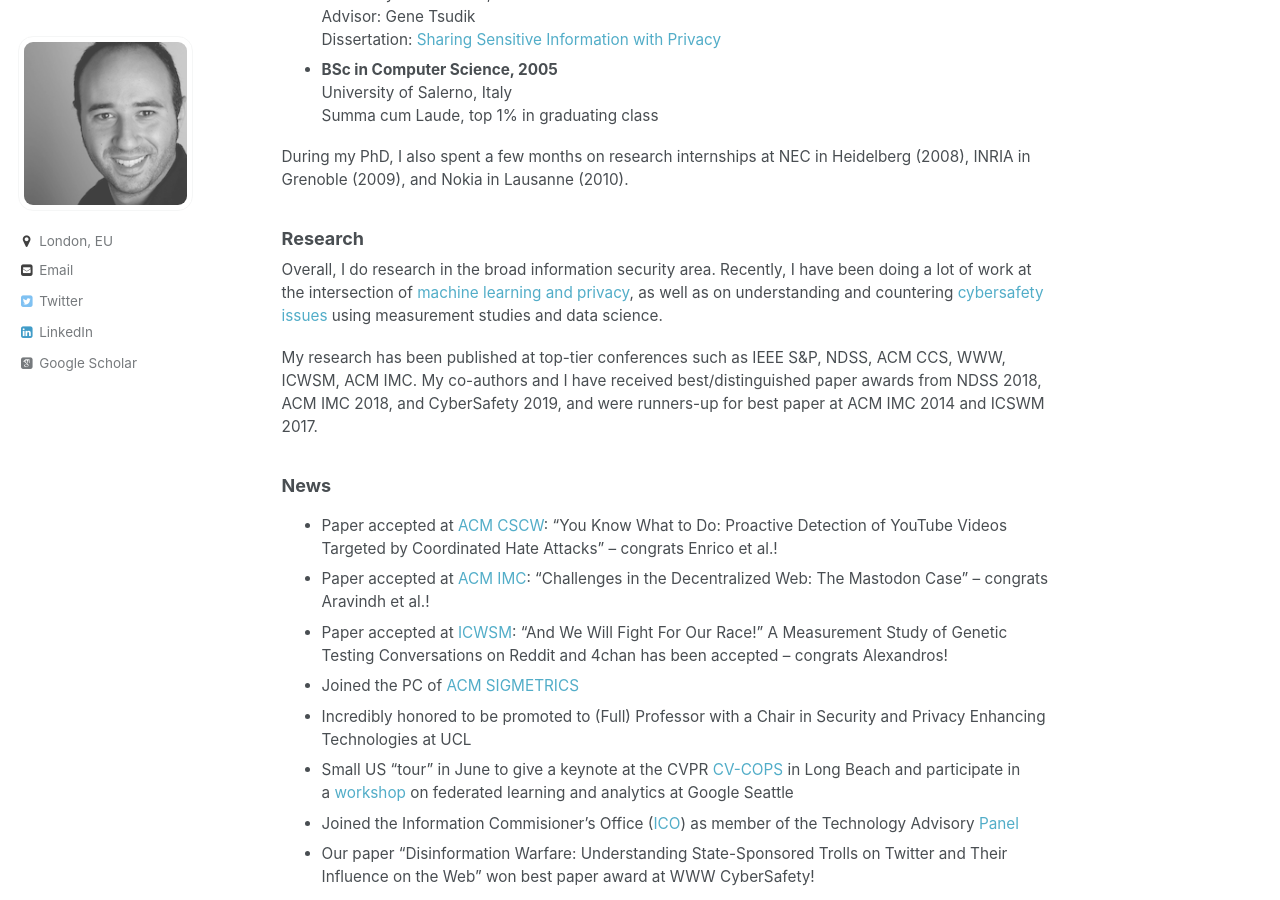
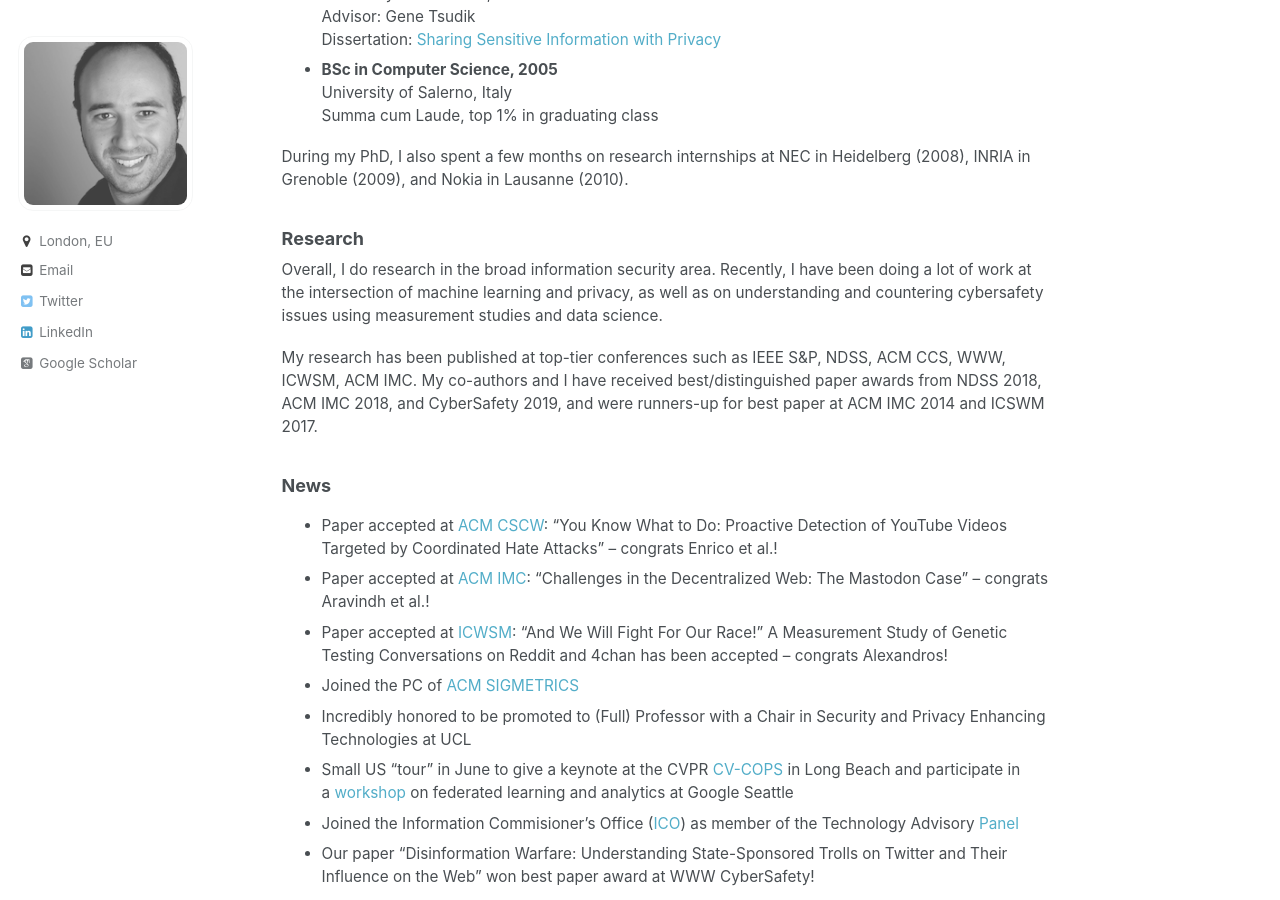
Before and after one commit to emidec/emidec.github.io, a Jekyll site: the page built from _pages/about.md, in a window 1280 px wide and 900 px high, scrolled down 437 px. Built offline with Jekyll 4.4.1, drawn with Linux system fonts in a browser that asks for light colours; some web fonts are replaced; some of the changed lines change nothing that is shown.

Commit message:
teaching

```diff
--- a/_pages/about.md
+++ b/_pages/about.md
@@ -21,7 +21,7 @@ During my PhD, I also spent a few months on research internships at NEC in Heide
 
 ### Research
 
-Overall, I do research in the broad information security area. Recently, I have been doing a lot of work at the intersection of [machine learning and privacy](https://emilianodc.com/privacyML), as well as on understanding and countering [cybersafety issues](https://emilianodc.com/idrama) using measurement studies and data science.
+Overall, I do research in the broad information security area. Recently, I have been doing a lot of work at the intersection of machine learning and privacy, as well as on understanding and countering cybersafety issues using measurement studies and data science.
 
 My research has been published at top-tier conferences such as IEEE S&P, NDSS, ACM CCS, WWW, ICWSM, ACM IMC. My co-authors and I have received best/distinguished paper awards from NDSS 2018, ACM IMC 2018, and CyberSafety 2019, and were runners-up for best paper at ACM IMC 2014 and ICSWM 2017.
 
```
